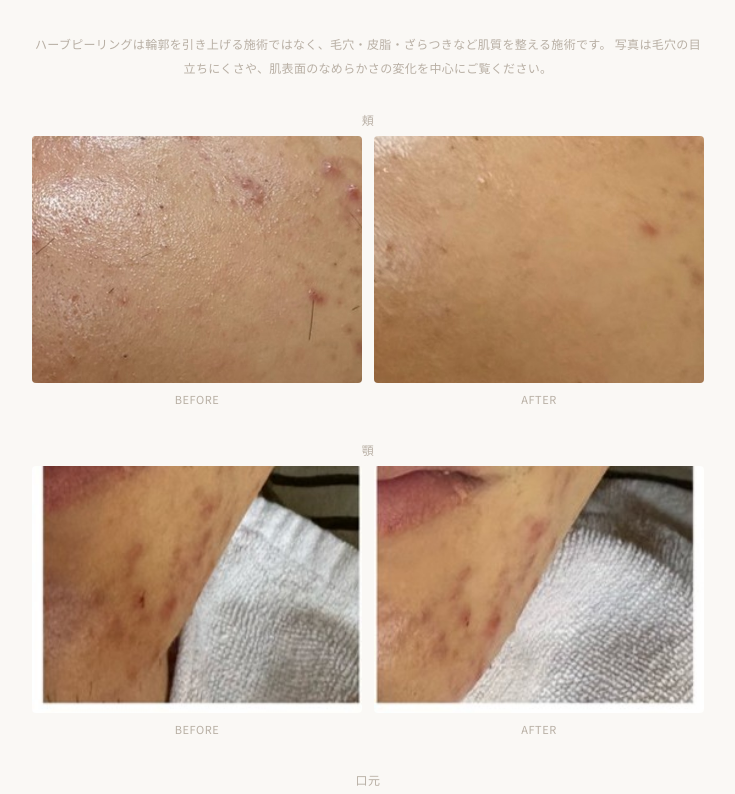
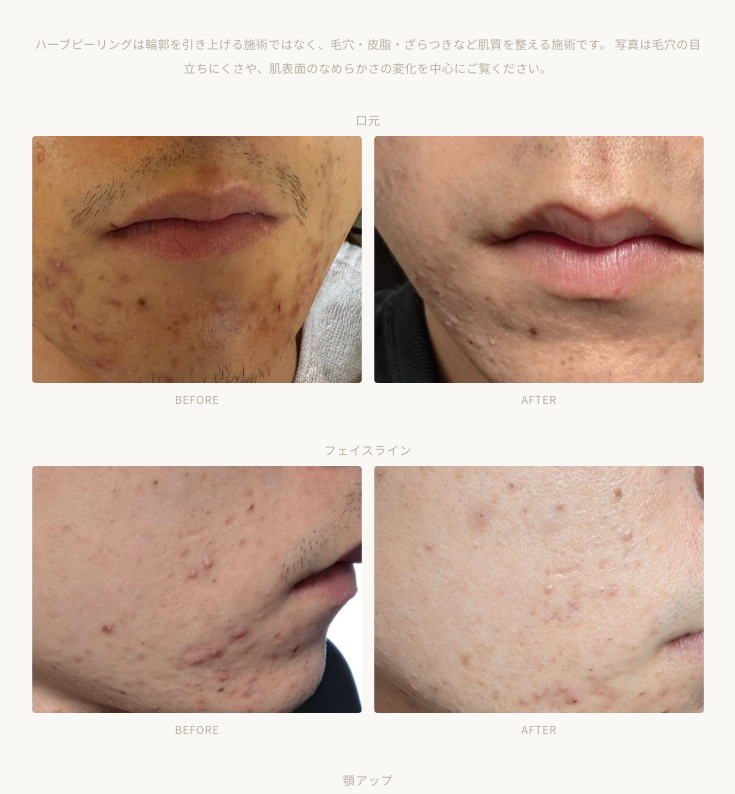
Before and after one commit to umbrella1127-art/mens-grooming-spa-umbrella, a Next.js app: page /menu/facial in a window 1280 px wide. Shown: the part 2960-3754 px from the top of the page, without its empty margins (272-1007 px from the left). Built offline with nearby package versions, Linux system fonts and the light colour scheme; no server answers; the database is empty.

Commit message:
ハーブピーリング写真から「頬」「顎」の旧2組を削除
口元・フェイスライン・顎アップの3組（横長に再クロップ済み）に一本化。

Co-Authored-By: Claude Sonnet 5 <noreply@anthropic.com>

```diff
--- a/app/(public)/menu/facial/page.tsx
+++ b/app/(public)/menu/facial/page.tsx
@@ -68,16 +68,6 @@ const HERBPEEL_BENEFITS = [
 ];
 
 const HERBPEEL_PHOTOS = [
-  {
-    label: "頬",
-    before: "facial_herbpeel_before" as const,
-    after: "facial_herbpeel_after" as const,
-  },
-  {
-    label: "顎",
-    before: "facial_herbpeel_before2" as const,
-    after: "facial_herbpeel_after2" as const,
-  },
   {
     label: "口元",
     before: "facial_herbpeel_before3" as const,
```
